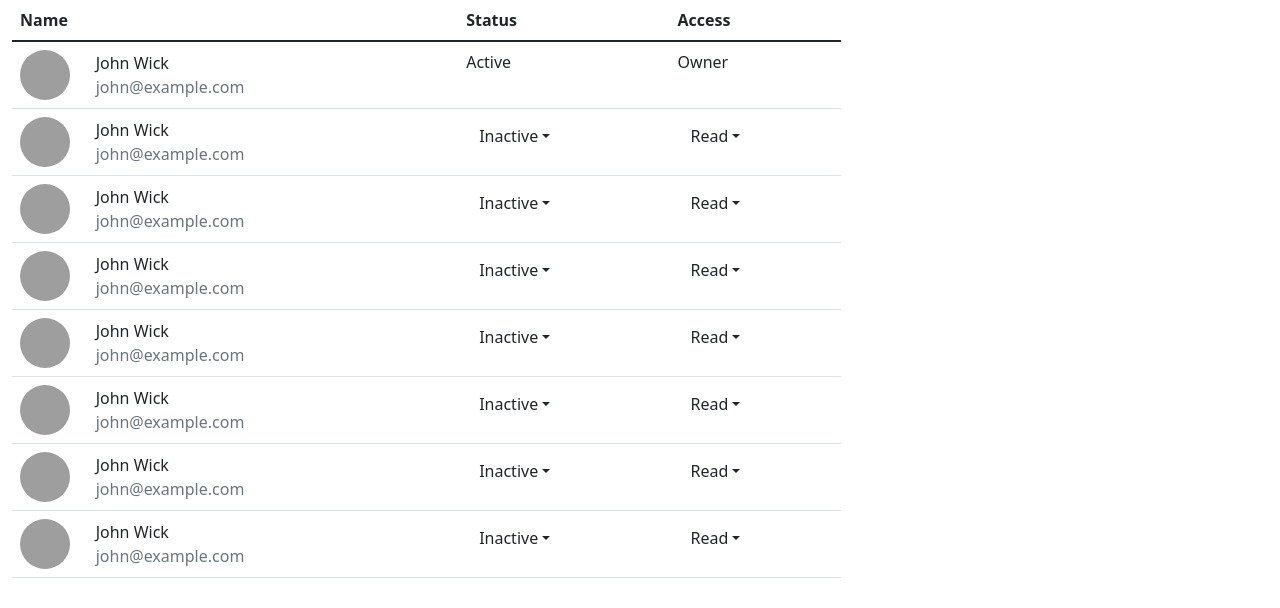
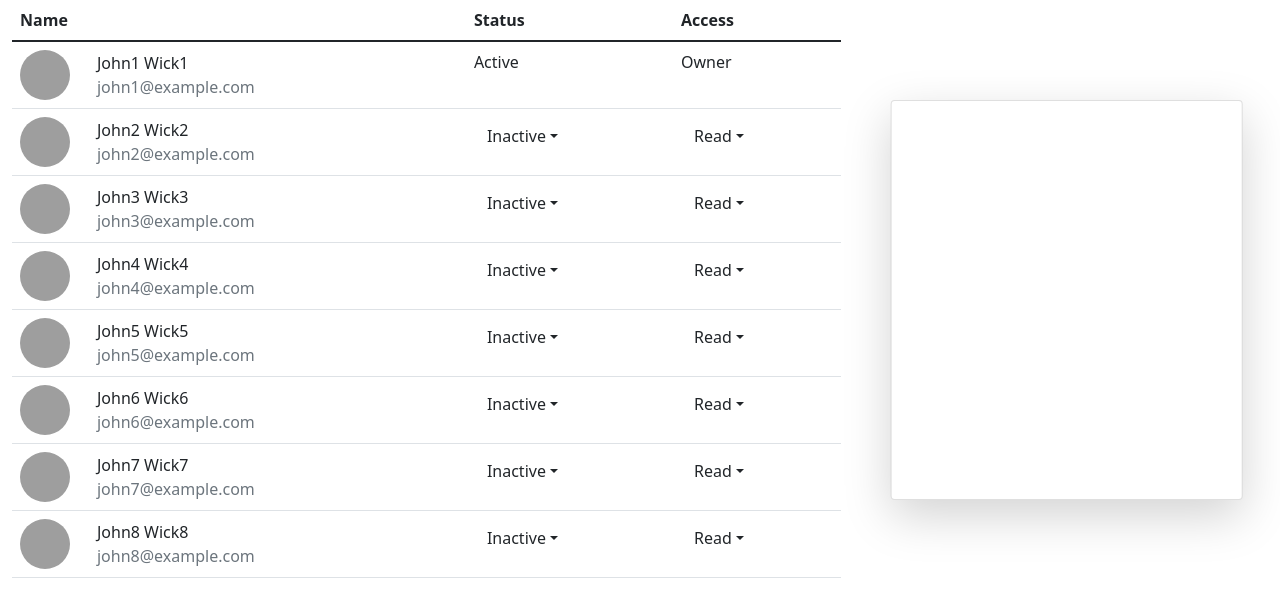
Before and after one commit to kalpshah485/react_practical_5, a React (Create React App) app: page / in a window 1280 px wide. Shown: the top 608 px of the page. Built offline with nearby package versions, Linux system fonts and the light colour scheme; grey boxes are pictures that could not be loaded.

Commit message:
feat:Added HoverUser with styling.

```diff
--- a/src/App.css
+++ b/src/App.css
@@ -1,5 +1,58 @@
-.img-radius {
+.img-small {
     height: 50px;
     width: 50px;
     border-radius: 50%;
 }
+.img-large {
+    height: 100px;
+    width: 100px;
+    border-radius: 50%;
+}
+.hover-container {
+    height: 600px;
+    position: relative;
+}
+.hover-card {
+    text-align: center;
+    margin: 0;
+    width: calc(100% - 50px);
+    height: 400px;
+    position: absolute;
+    top: 50%;
+    left: 50%;
+    border-radius: 5%;
+    -ms-transform: translate(-50%, -50%);
+    transform: translate(-50%, -50%);
+}
+.hover-card-img {
+    margin: 0 auto;
+    justify-content: flex-end;
+}
+.green-btn {
+    font-size: 50px;
+    top: -0.2em;
+    color: green;
+}
+.status-div {
+    margin: 0 auto;
+    padding: 10px;
+    width: 150px;
+    background-color: #feb23e;
+    color: white;
+    font-size: medium;
+    font-weight: bold;
+    border-radius: 5px;
+}
+.plan-status {
+    margin-top: 10px;
+    padding-left: 10%;
+    text-align: left;
+}
+.progress {
+    margin-left: 10%;
+    height: 5px;
+}
+.progress-bar {
+    background-color: #feb23e;
+    width: 50%;
+}
--- a/src/components/Avatar.js
+++ b/src/components/Avatar.js
@@ -1,8 +1,8 @@
 import React from 'react'
 
-function Avatar({ avatar }) {
+function Avatar({ avatar,size }) {
     return (
-        <img className="img-radius" src={avatar} alt="" />
+        <img className={size} src={avatar} alt="" />
     )
 }
 
--- /dev/null
+++ b/src/components/HoverUser.js
@@ -0,0 +1,63 @@
+import React from 'react';
+import { useSelector } from 'react-redux';
+import Avatar from './Avatar';
+import Email from './Email';
+import Name from './Name';
+
+function HoverUser() {
+    const user = useSelector(state => state.reducer.selectedUser);
+    if (user) {
+        return (
+            <div className="hover-container">
+                <div className="card hover-card shadow-lg p-3 mb-5 bg-body">
+                    <div className="hover-card-img">
+                        <Avatar avatar={user.avatar} size="img-large" />
+                    </div>
+                    <div className="card-body">
+                        <h6 className="card-title d-flex m-0 justify-content-center">
+                            <Name first_name={user.first_name} last_name={user.last_name} />
+                            {user.status === 'Active' ? <sup className="green-btn">.</sup> : ''}
+                        </h6>
+                        <Email email={user.email} />
+                        <h6>
+                            Your Plan: Standard
+                        </h6>
+                        <div className="status-div">
+                            {user.status} User
+                        </div>
+                        <div className="plan-status">
+                            Plan Uses:
+                        </div>
+                        <div class="progress">
+                            <div class="progress-bar" role="progressbar" aria-valuenow="50" aria-valuemin="0" aria-valuemax="100"></div>
+                        </div>
+                        <div className="row pt-3">
+                            <div className="col">
+                                <h2>2000</h2>
+                                <p className="text-muted">
+                                        clicks reviewed
+                                </p>
+                            </div>
+                            <div className="col">
+                                <h2>2000</h2>
+                                <p className="text-muted">
+                                    Monthly clicks
+                                </p>
+                            </div>
+                        </div>
+                    </div>
+                </div>
+            </div>
+        )
+    } else {
+        return (
+            <div className="hover-container">
+                <div className="card hover-card shadow-lg p-3 mb-5 bg-body rounded">
+
+                </div>
+            </div>
+        )
+    }
+}
+
+export default HoverUser
--- a/src/components/User.js
+++ b/src/components/User.js
@@ -1,4 +1,6 @@
 import React from 'react'
+import { useDispatch } from 'react-redux'
+import { addSelectedUser } from '../redux/actions'
 import Avatar from './Avatar'
 import Email from './Email'
 import Name from './Name'
@@ -6,13 +8,13 @@ import Role from './Role'
 import Status from './Status'
 
 function User({ user }) {
-
+    const dispatch = useDispatch();
     return (
         <tr>
             <td>
-                <div className="row">
+                <div className="row" onMouseEnter={() => dispatch(addSelectedUser(user))}>
                     <div className="col-2">
-                        <Avatar avatar={user.avatar} />
+                        <Avatar avatar={user.avatar} size="img-small" />
                     </div>
                     <div className="col m-auto">
                         <Name first_name={user.first_name} last_name={user.last_name} />
--- a/src/components/UserList.js
+++ b/src/components/UserList.js
@@ -1,4 +1,5 @@
 import React from 'react';
+import HoverUser from './HoverUser';
 import UserTable from './UserTable';
 function UserList() {
     return (
@@ -7,8 +8,8 @@ function UserList() {
                 <div className="col-8">
                     <UserTable />
                 </div>
-                <div className="col-9">
-
+                <div className="col-4">
+                    <HoverUser />
                 </div>
             </div>
         </>
--- a/src/components/UserTable.js
+++ b/src/components/UserTable.js
@@ -26,4 +26,4 @@ function UserTable() {
     )
 }
 
-export default UserTable
+export default UserTable;
--- a/src/redux/actions/index.js
+++ b/src/redux/actions/index.js
@@ -7,3 +7,6 @@
 // export const deleteUser = () => {
 //     return {type: 'DELETE_USER',payload: users}
 // }
+export const addSelectedUser = (user) => {
+    return {type: 'ADD_SELECTED_USER',payload: user}
+}
--- a/src/redux/reducer/reducer.js
+++ b/src/redux/reducer/reducer.js
@@ -1,66 +1,67 @@
 var initialState = {
     loading: true,
+    selectedUser: null,
     users: [
         {
-            first_name: 'John',
-            last_name: 'Wick',
-            email: 'john@example.com',
+            first_name: 'John1',
+            last_name: 'Wick1',
+            email: 'john1@example.com',
             avatar: "https://reqres.in/img/faces/1-image.jpg",
             status: "Active",
             role: "Owner"
         },
         {
-            first_name: 'John',
-            last_name: 'Wick',
-            email: 'john@example.com',
+            first_name: 'John2',
+            last_name: 'Wick2',
+            email: 'john2@example.com',
             avatar: "https://reqres.in/img/faces/2-image.jpg",
             status: "Inactive",
             role: "Read"
         },
         {
-            first_name: 'John',
-            last_name: 'Wick',
-            email: 'john@example.com',
+            first_name: 'John3',
+            last_name: 'Wick3',
+            email: 'john3@example.com',
             avatar: "https://reqres.in/img/faces/3-image.jpg",
             status: "Inactive",
             role: "Read"
         },
         {
-            first_name: 'John',
-            last_name: 'Wick',
-            email: 'john@example.com',
+            first_name: 'John4',
+            last_name: 'Wick4',
+            email: 'john4@example.com',
             avatar: "https://reqres.in/img/faces/4-image.jpg",
             status: "Inactive",
             role: "Read"
         },
         {
-            first_name: 'John',
-            last_name: 'Wick',
-            email: 'john@example.com',
+            first_name: 'John5',
+            last_name: 'Wick5',
+            email: 'john5@example.com',
             avatar: "https://reqres.in/img/faces/5-image.jpg",
             status: "Inactive",
             role: "Read"
         },
         {
-            first_name: 'John',
-            last_name: 'Wick',
-            email: 'john@example.com',
+            first_name: 'John6',
+            last_name: 'Wick6',
+            email: 'john6@example.com',
             avatar: "https://reqres.in/img/faces/6-image.jpg",
             status: "Inactive",
             role: "Read"
         },
         {
-            first_name: 'John',
-            last_name: 'Wick',
-            email: 'john@example.com',
+            first_name: 'John7',
+            last_name: 'Wick7',
+            email: 'john7@example.com',
             avatar: "https://reqres.in/img/faces/7-image.jpg",
             status: "Inactive",
             role: "Read"
         },
         {
-            first_name: 'John',
-            last_name: 'Wick',
-            email: 'john@example.com',
+            first_name: 'John8',
+            last_name: 'Wick8',
+            email: 'john8@example.com',
             avatar: "https://reqres.in/img/faces/8-image.jpg",
             status: "Inactive",
             role: "Read"
@@ -69,6 +70,8 @@ var initialState = {
 };
 const reducer = (state=initialState,action) => {
     switch (action.type) {
+        case "ADD_SELECTED_USER" : return {...state,selectedUser: action.payload};
+        case "REMOVE_SELECTED_USER" : return {...state,selectedUser: null};
         // case 'FETCH_USERS': {users: [...state.users,action.payload]}
         // case 'LOADED': return {...state,loading: action.task}
         default: return state;
```
